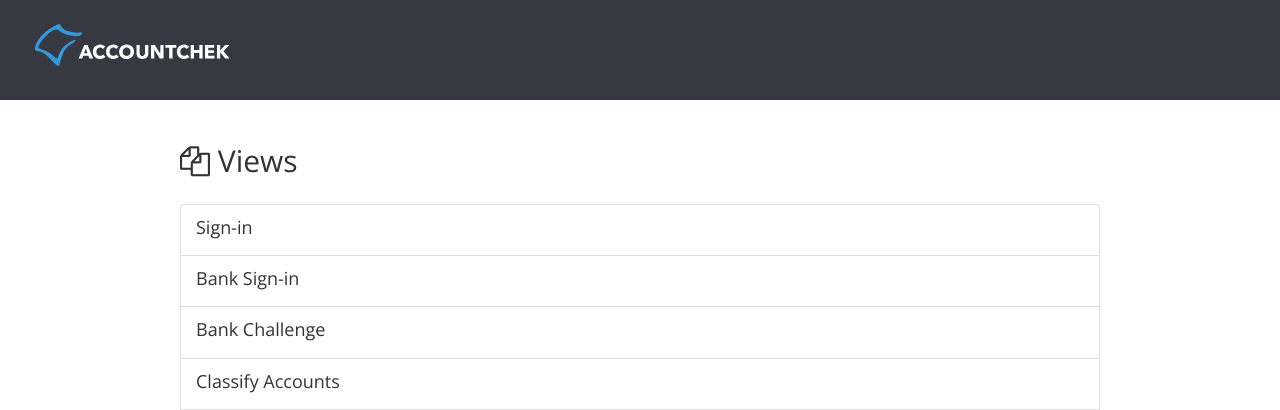
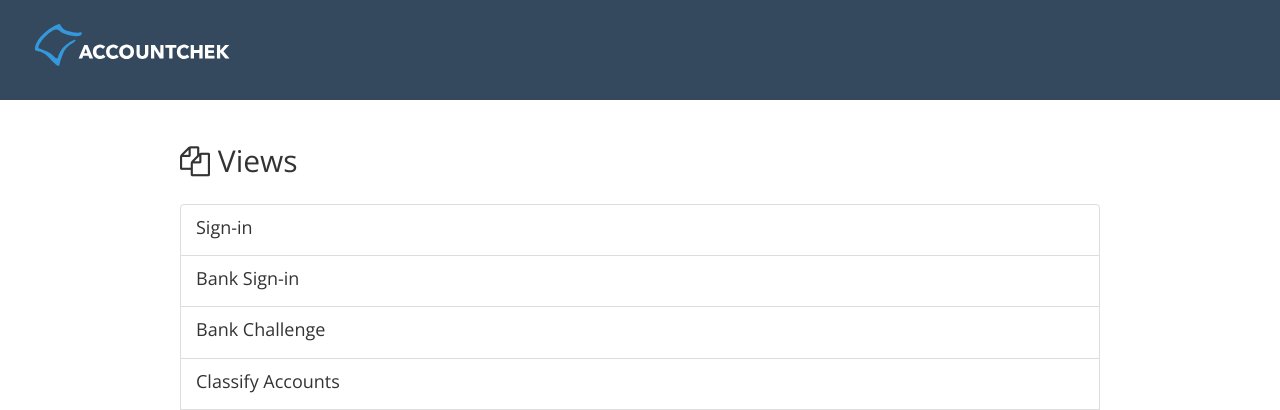
Before and after one commit to jbrianfrancis/MyBorrowerUI, a PHP site: page /index.php in a window 1280 px wide. Shown: the top 410 px of the page. Run offline with PHP 8.4, Linux system fonts and the light colour scheme; some libraries are stand-ins or nearby versions.

Commit message:
Lightening blue in the header. Adjusting header icons to coordinate

```diff
--- a/ac.css
+++ b/ac.css
@@ -75,7 +75,7 @@ a {
 }
 .navbar {
   padding: 0;
-  background-color: #373942;
+  background-color: #34495e;
 }
 @media all and (min-width: 768px) {
   .navbar {
@@ -102,7 +102,7 @@ a {
   }
 }
 .navbar-nav > li > a i {
-  color: #777;
+  color: #2781bc;
   margin-right: 3px;
   transition: background-color 0.5s ease;
 }
--- a/ac.less
+++ b/ac.less
@@ -97,7 +97,7 @@ a {
 
 .navbar {
 	padding:0;
-	background-color: @deepslate;
+	background-color: #34495e;
 	@media all and (min-width:@screen-sm) {
 		padding:0;
 	}
@@ -123,7 +123,7 @@ a {
 }
 
 .navbar-nav>li>a i {
-	color:#777;
+	color:@brightbluehover;
 	margin-right:3px;
 	transition: background-color 0.5s ease;
 }
```
